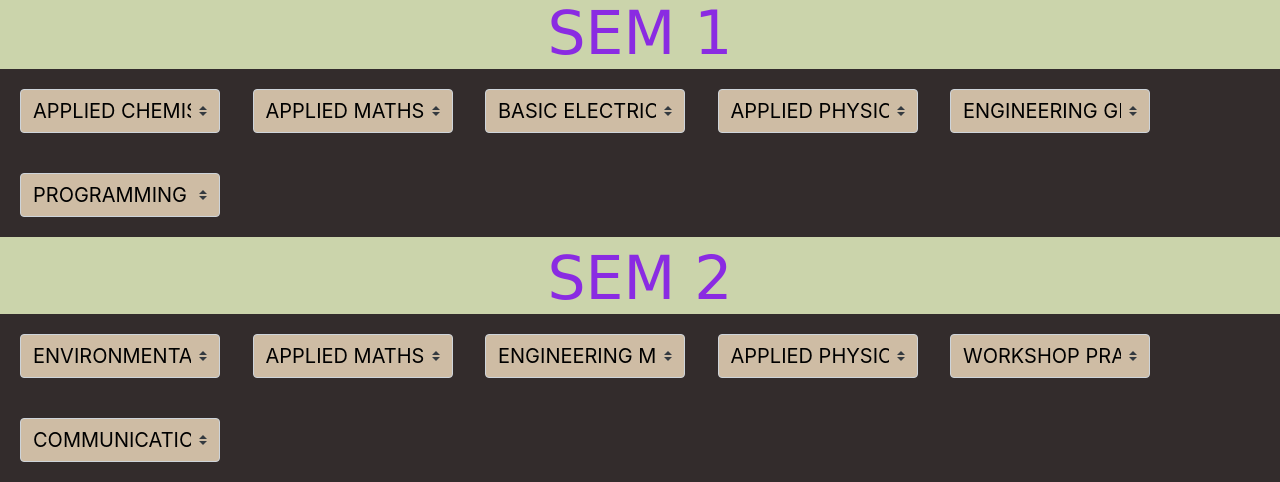
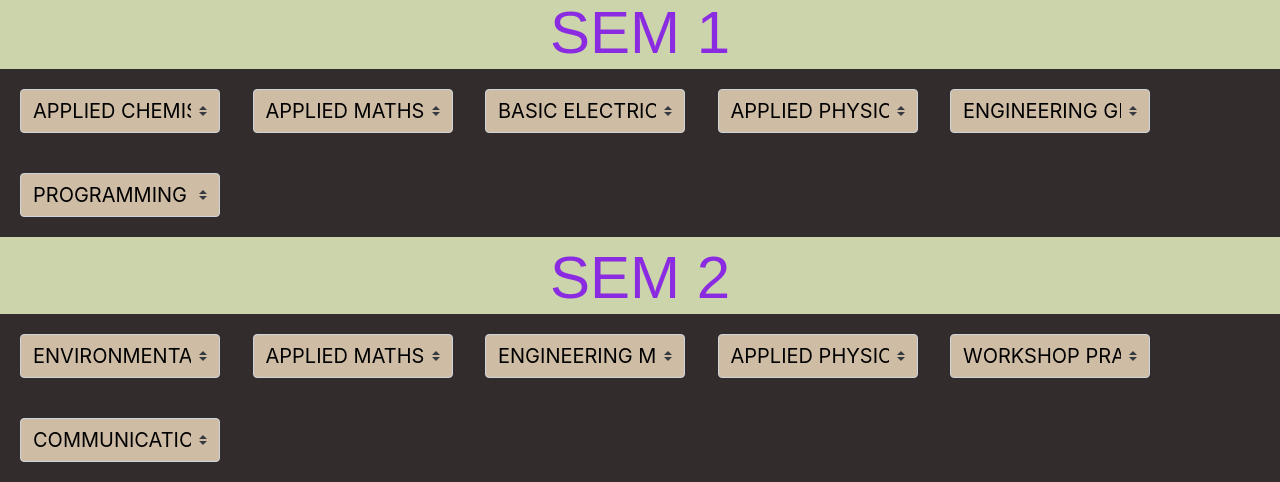
Before and after one commit to ShakshiSingh07/ece, a plain HTML site: page index.html in a window 1280 px wide. Shown: the part 402-884 px from the top of the page. Drawn offline with nearby package versions, Linux system fonts and the light colour scheme.

Commit message:
Add files via upload

```diff
--- a/ece.css
+++ b/ece.css
@@ -32,7 +32,7 @@ h1{
     background-color: rgb(203, 212, 171);
     font-size:60px;
     text-align:center;
-    font-family: 'Shadows Into Light', cursive;
+    font-family: 'Josefin Sans', sans-serif;
 
 }
 @media only screen and (min-width: 1000px){
@@ -157,7 +157,7 @@ h1{
     background-color: rgb(203, 212, 171);
     font-size:60px;
     text-align:center;
-    font-family: 'Shadows Into Light', cursive;
+    font-family: 'Josefin Sans', sans-serif;
 }
 .notes2{
     background-color: rgb(51, 44, 44);
```
